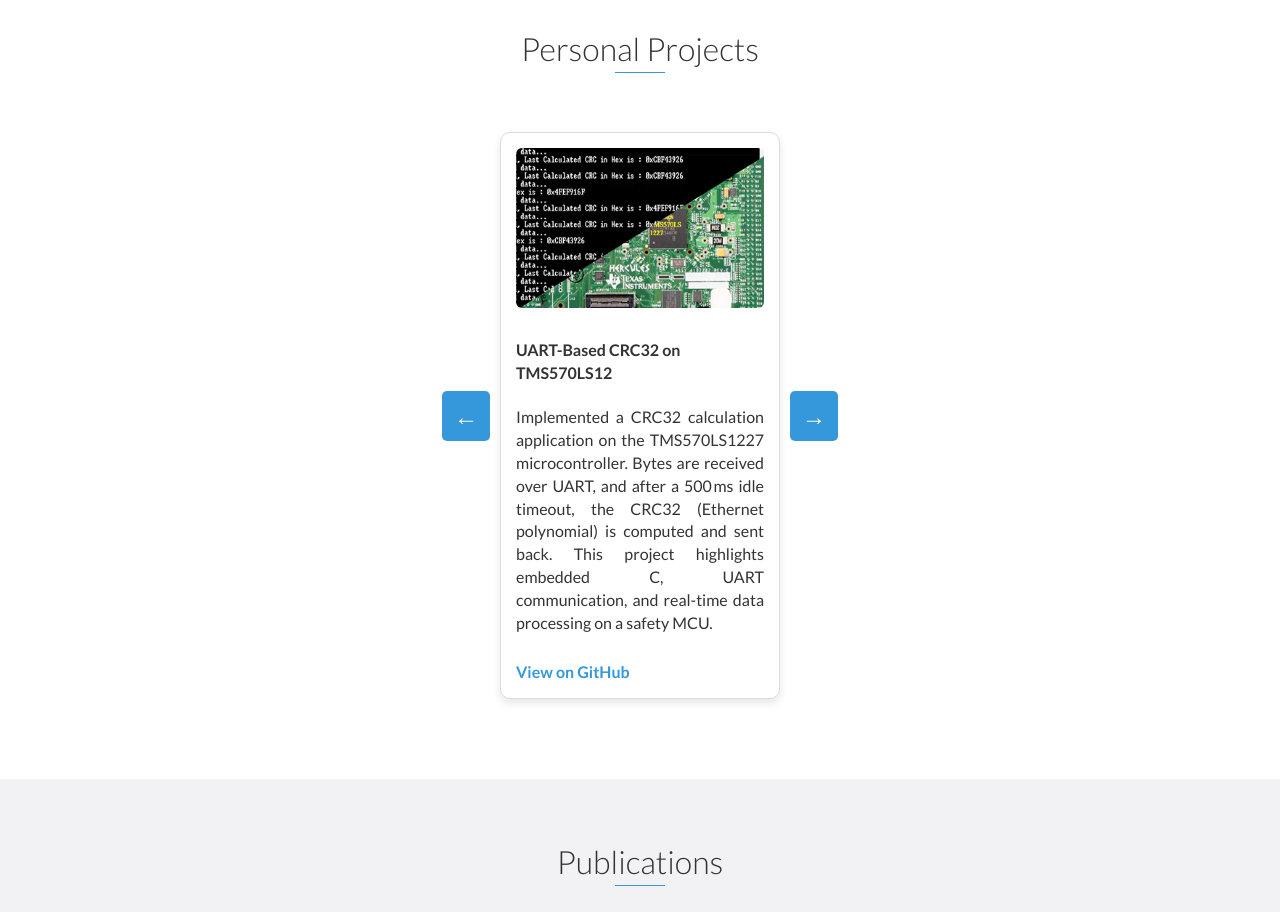
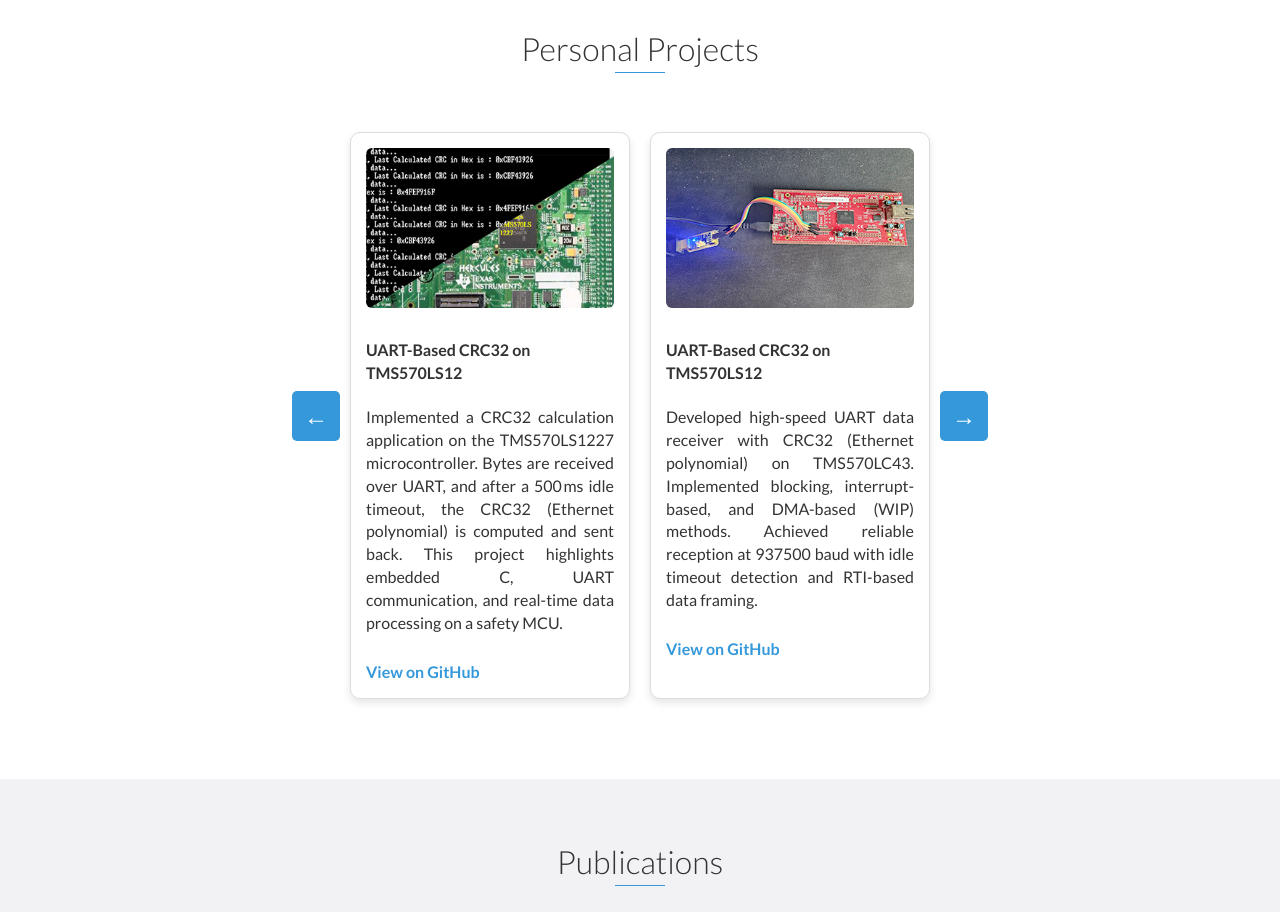
Before and after one commit to TMNirmal/tmnirmal.github.io, a website: page index.html in a window 1280 px wide. Shown: the part 5020-5932 px from the top of the page. Drawn offline with nearby package versions, Linux system fonts and the light colour scheme.

Commit message:
Added prject info -UART CRC32 Applications on TI TMS570LC43

```diff
--- a/index.html
+++ b/index.html
@@ -282,14 +282,14 @@
             <a href="https://github.com/TMNirmal/tms570ls12hdk-uart-crc32" target="_blank">View on GitHub</a>
         </div>
 
-        <!--  Project 2 --
         <div class="project-card">
-            <img src="images/Istqb.jpg" alt="Project Two">
-            <h4>Embedded Motor Driver</h4>
-            <p>A device driver for motor controller based on Renesas RL78, supports PWM, current feedback & direction control.</p>
-            <a href="https://github.com/nirmal/motor-driver" target="_blank">View on GitHub</a>
+            <img src="images/tms570lc43_crc32.jpg" alt="UART CRC32 Applications on TI TMS570LC43">
+            <h4>UART-Based CRC32 on TMS570LS12</h4>
+            <p class="justify-text">
+                Developed high-speed UART data receiver with CRC32 (Ethernet polynomial) on TMS570LC43. Implemented blocking, interrupt-based, and DMA-based (WIP) methods. Achieved reliable reception at 937500 baud with idle timeout detection and RTI-based data framing.
+            </p>
+            <a href="https://github.com/TMNirmal/tms570ls12hdk-uart-crc32" target="_blank">View on GitHub</a>
         </div>
-        -->
 
 
         <!--  Add more projects like this -->
```
Also changed, not shown: images/tms570lc43_crc32.jpg (added).
